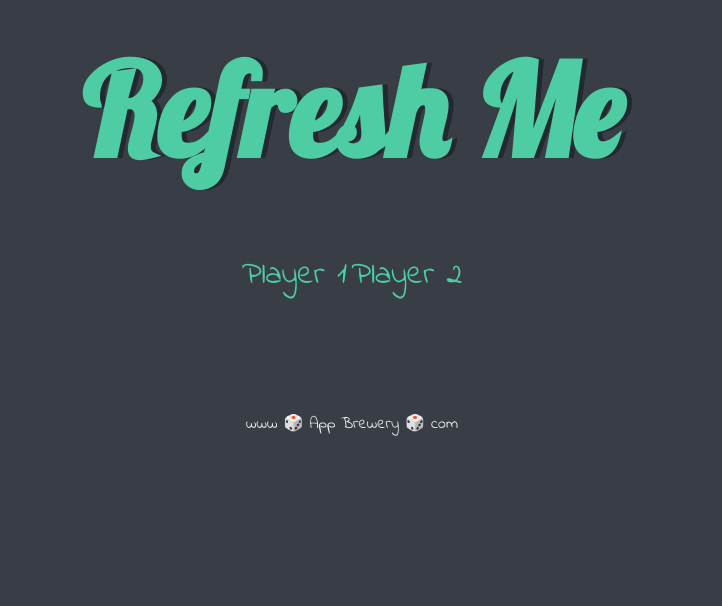
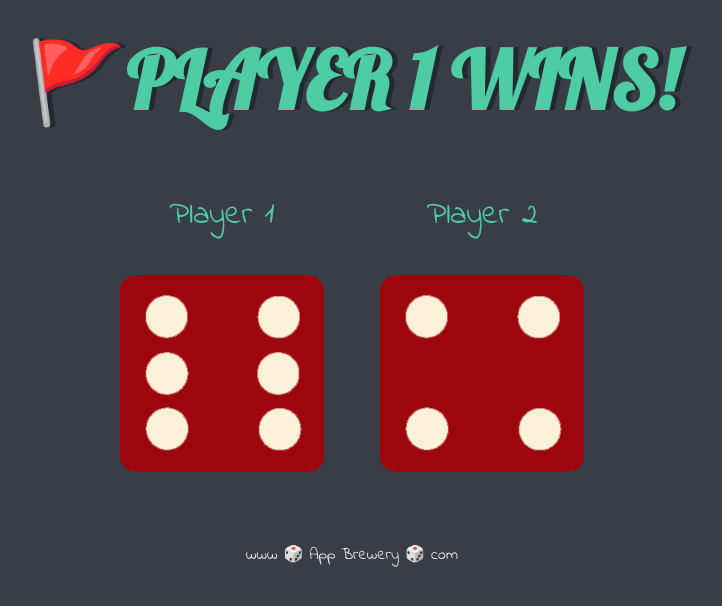
Before and after one commit to hotriluc/WebTasks, a plain HTML site: page Dicee Challenge - Starting Files/dicee.html in a window 1280 px wide. Shown: the whole page, without its empty margins (288-1010 px from the left). Drawn offline with Linux system fonts and the light colour scheme.

Commit message:
Add files via upload
Completed Dicee game task

```diff
--- a/Dicee Challenge - Starting Files/dicee.html
+++ b/Dicee Challenge - Starting Files/dicee.html
@@ -14,17 +14,17 @@
 
       <div class="dice">
         <p>Player 1</p>
-        <img class="img1" src="">
+        <img class="img1" src="images/dice6.png">
       </div>
 
       <div class="dice">
         <p>Player 2</p>
-        <img class="img2" src="">
+        <img class="img2" src="images/dice6.png">
       </div>
 
     </div>
 
-
+    <script src="index.js" charset="utf-8"></script>
   </body>
 
   <footer>
--- /dev/null
+++ b/Dicee Challenge - Starting Files/index.js
@@ -0,0 +1,13 @@
+var randomNumberPlayer1 = Math.floor(Math.random()*6)+1;
+var randomNumberPlayer2 = Math.floor(Math.random()*6)+1;
+document.querySelector(".img1").setAttribute("src","images/dice"+randomNumberPlayer1+".png");
+document.querySelector(".img2").setAttribute("src","images/dice"+randomNumberPlayer2+".png");
+
+if (randomNumberPlayer1===randomNumberPlayer2){
+  document.querySelector("h1").innerHTML = "DRAW"
+}
+else if(randomNumberPlayer1>randomNumberPlayer2){
+  document.querySelector("h1").innerHTML = "🚩PLAYER 1 WINS!";
+}else{
+  document.querySelector("h1").innerHTML = "PLAYER 2 WINS!🚩";
+}
--- a/Dicee Challenge - Starting Files/styles.css
+++ b/Dicee Challenge - Starting Files/styles.css
@@ -18,7 +18,7 @@ h1 {
   margin: 30px;
   font-family: 'Lobster', cursive;
   text-shadow: 5px 0 #232931;
-  font-size: 8rem;
+  font-size: 5rem;
   color: #4ECCA3;
 }
 
```
